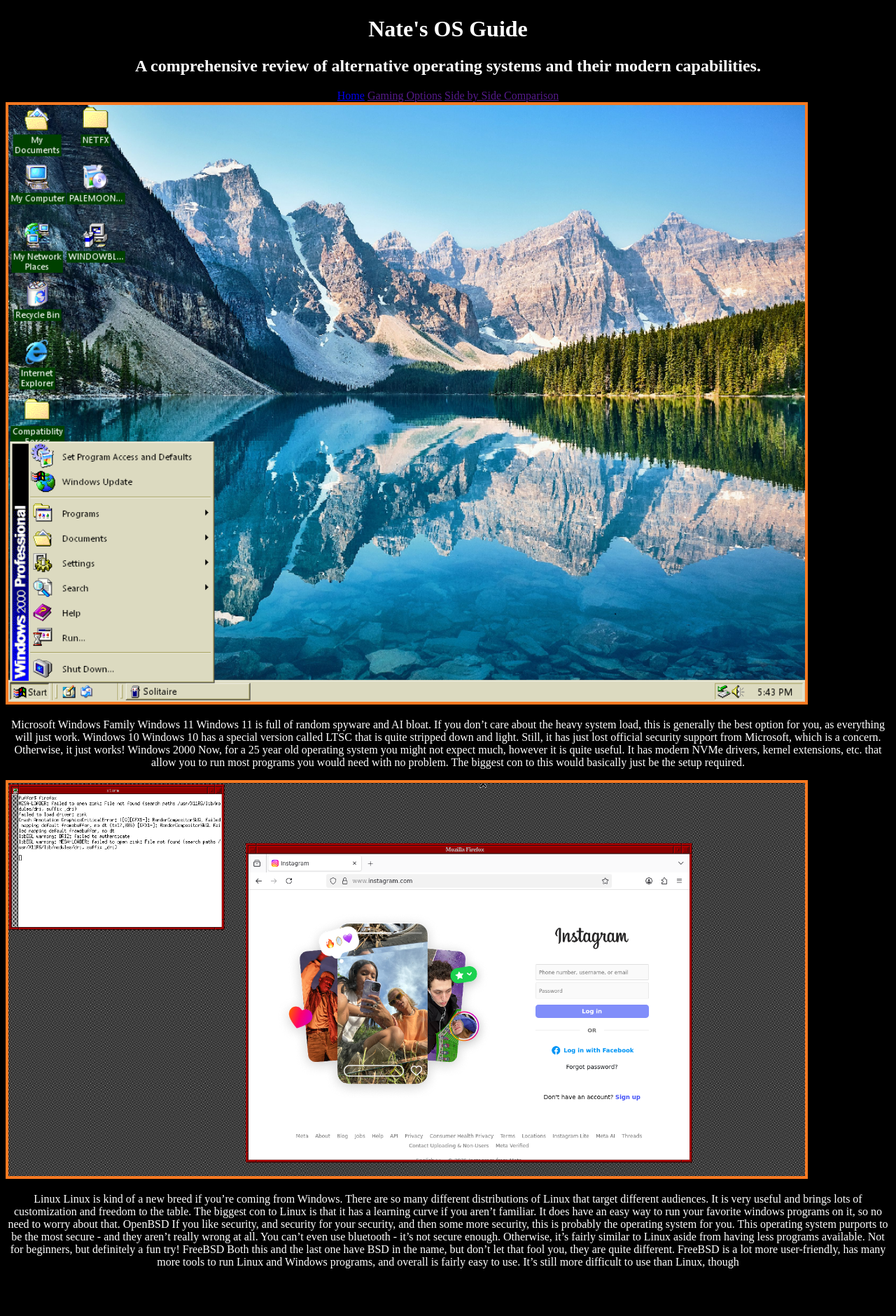
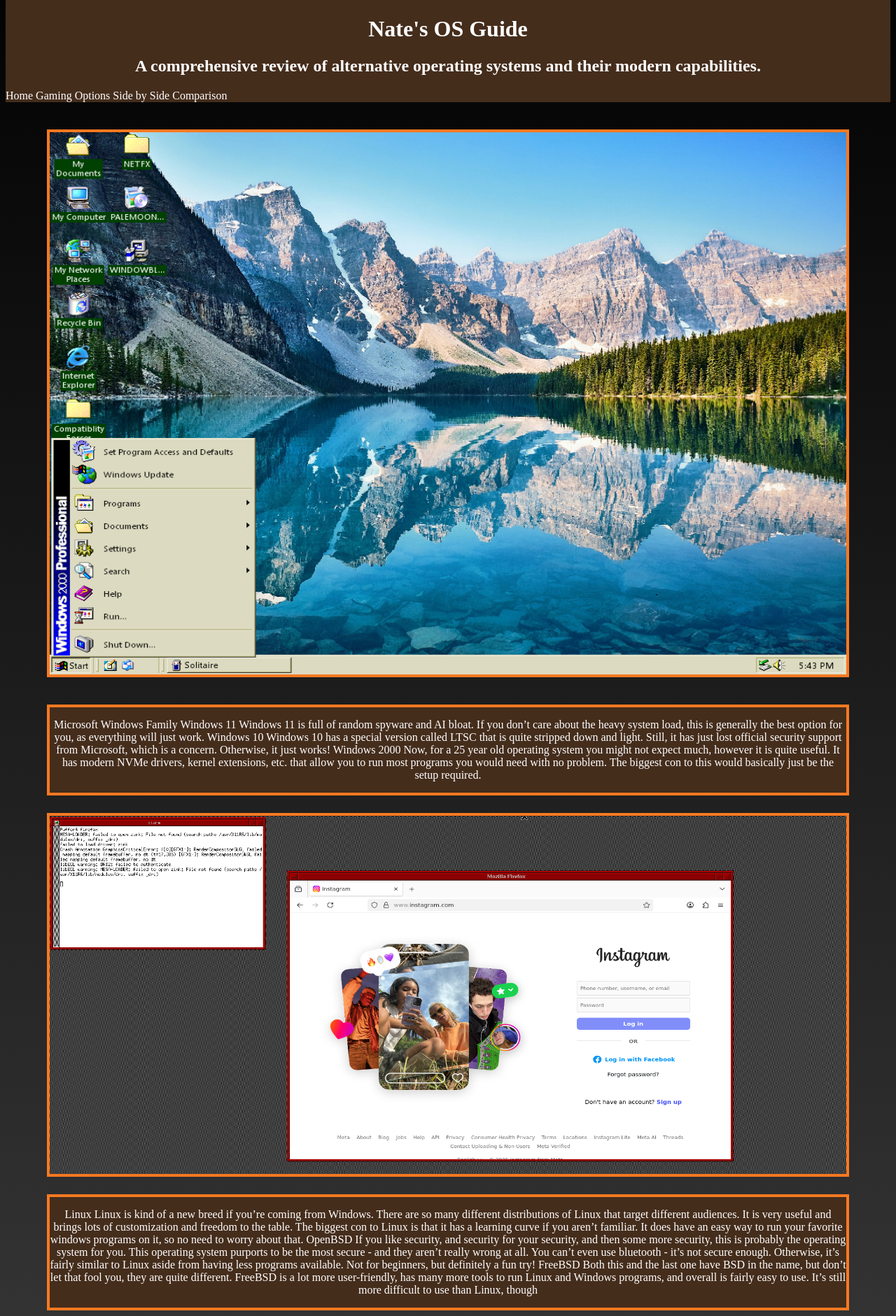
Before and after one commit to MintyParadice/murray, a plain HTML site: page index.html in a window 1280 px wide. Shown: the part 137-2018 px from the top of the page at 70% size. Before the commit the page ends 1966 px from the top, so only its background shows below. Drawn offline with Linux system fonts and the light colour scheme.

Commit message:
progress on index.html, and CSS

```diff
--- a/index.html
+++ b/index.html
@@ -17,12 +17,13 @@
         </h2>
         <a href="index.html">Home</a>
         <a href="">Gaming Options</a>
-        <a href="">Side by Side Comparison</a>
+        <a href="sidebyside.html">Side by Side Comparison</a>
     </div>
     <div id = "hero-image">
         <img  id = "hero" src="images/windows.png" alt="image">
-
-        <p>
+    </div>
+    <div id = "windows-text">
+        <p id = "windows">
             Microsoft Windows Family
 
             Windows 11
@@ -34,9 +35,12 @@
             Windows 2000
             Now, for a 25 year old operating system you might not expect much, however it is quite useful. It has modern NVMe drivers, kernel extensions, etc. that allow you to run most programs you would need with no problem. The biggest con to this would basically just be the setup required.
         </p>
-
+    </div>
+    <div id = "linux-img">
         <img id = "sub" src="images/linux.png" alt="image">
-        <p>
+    </div>
+    <div id = "linux-text">
+        <p id = "linux">
             Linux
             Linux is kind of a new breed if you’re coming from Windows. There are so many different distributions of Linux that target different audiences. It is very useful and brings lots of customization and freedom to the table. The biggest con to Linux is that it has a learning curve if you aren’t familiar. It does have an easy way to run your favorite windows programs on it, so no need to worry about that.
 
@@ -47,7 +51,6 @@
             Both this and the last one have BSD in the name, but don’t let that fool you, they are quite different. FreeBSD is a lot more user-friendly, has many more tools to run Linux and Windows programs, and overall is fairly easy to use. It’s still more difficult to use than Linux, though
 
         </p>
-
     </div>
 
 </body>
--- a/styles.css
+++ b/styles.css
@@ -1,20 +1,80 @@
 /* Universal Style Sheet */
 
+@keyframes text-grow {
+  from {font-size: 15px;}
+  to {font-size: 16px;}
+}
+
+@keyframes moving {
+  0% {
+  transform: rotate(0deg);
+  left: 0px;
+}
+25% {
+  transform: rotate(20deg);
+  left: 0px;
+}
+50% {
+  transform: rotate(0deg);
+  left: 500px;
+}
+55% {
+  transform: rotate(0deg);
+  left: 500px;
+}
+70% {
+  transform: rotate(0deg);
+  left: 500px;
+}
+100% {
+  transform: rotate(-360deg);
+  left: 0px;
+}
+}
 #title #logo
 {
     width: 10%;
     height: 10%;
+    animation-name: moving;
+    animation-duration: 2s;
+    animation-iteration-count: infinite;
+    animation-timing-function: ease;
 }
 
 #title
 {
+    background-color: #452D1C;
+}
+
+#title h1, h2
+{
     color: white;
+    text-decoration: none;
     text-align: center;
+}
+
+#title a
+{
+    color: white;
+    text-decoration: none;
+    text-align: center;
+    margin:auto;
+    background-color: #452D1C;
+    margin: auto;
+}
+
+#title a:hover
+{
+    color: orange;
+    animation-name: text-grow;
+    animation-duration: 2s;
+    animation-iteration-count: infinite;
+    animation-timing-function: ease;
 }
 
 body
 {
-    background: #000000;
+    background-image: linear-gradient(to bottom, #000000, #333333);
 }
 
 #hero-image img
@@ -22,11 +82,48 @@
     border: #FA7921 4px solid;
     width: 90%;
     height: 90%;
-    text-align: center;
+    margin:auto;
+    grid-column: auto;
+}
+#linux-img
+{
+    display: grid;
+    grid-template-columns: 4;
 }
 
-#hero-image p
+#hero-image
 {
+    display: grid;
+    grid-template-columns: 4;
+}
+
+#linux-img img
+{
+    border: #FA7921 4px solid;
+    width: 90%;
+    height: 90%;
+    margin:auto;
+    grid-column: auto;
+}
+
+#windows-text
+{
+    border: #FA7921 4px solid;
+    width: 90%;
+    height: 90%;
     text-align: center;
+    margin:auto;
     color:white;
+    background-color: #452D1C;
 }
+
+#linux-text
+{
+    border: #FA7921 4px solid;
+    width: 90%;
+    height: 90%;
+    margin:auto;
+    text-align: center;
+    color:#ffffff;
+    background-color: #452D1C;
+}
```
Also changed, not shown: 1 other file.
